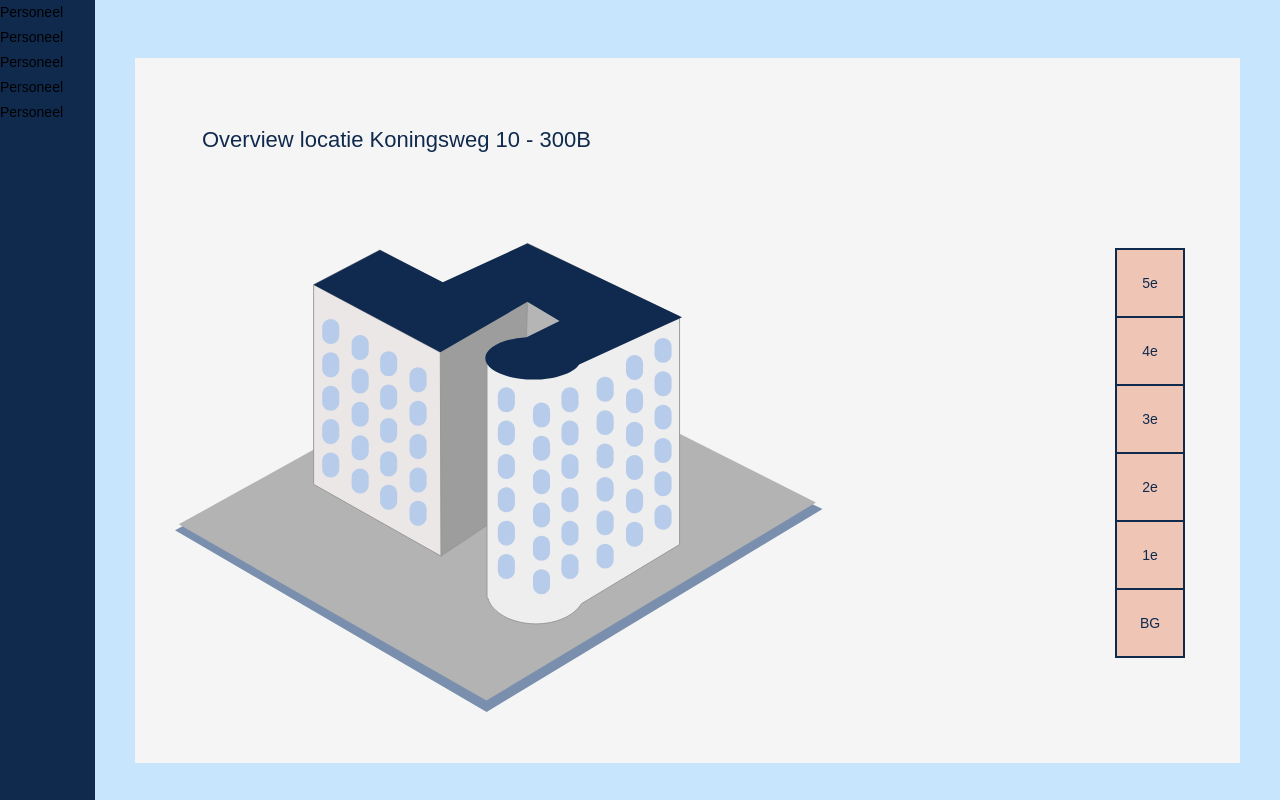
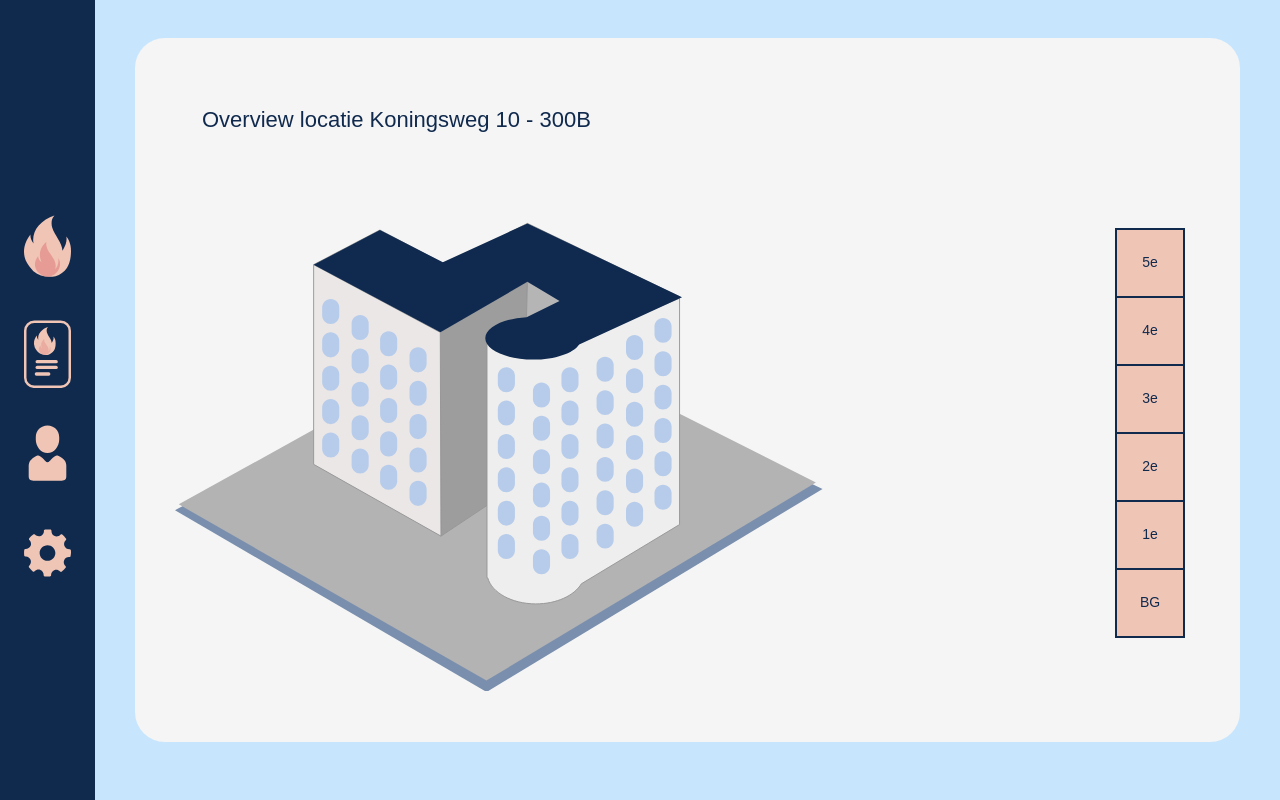
Before and after one commit to GuidovdRiet/blackbox, a Next.js app in the folder app/: page / in a window 1280 px wide. Built offline with nearby package versions, Linux system fonts and the light colour scheme.

Commit message:
Setup navigation

```diff
--- a/app/components/cards/BuildingCard.js
+++ b/app/components/cards/BuildingCard.js
@@ -59,6 +59,7 @@ const Wrapper = styled.div`
   width: 100%;
   display: flex;
   flex-direction: column;
+  border-radius: 30px;
   .location {
     color: ${({ theme }) => theme.darkBlue};
     font-weight: 500;
--- a/app/components/global/AppLayout.js
+++ b/app/components/global/AppLayout.js
@@ -4,26 +4,34 @@ import { oneOfType, arrayOf, node, string } from "prop-types";
 
 // Components
 import { Container } from "./PageLayout";
+import Icon from "../media/icons";
 
 const AppLayout = ({ children }) => {
   return (
     <Layout>
       <Nav>
-        <Link>
-          <a>Personeel</a>
-        </Link>
-        <Link>
-          <a>Personeel</a>
-        </Link>
-        <Link>
-          <a>Personeel</a>
-        </Link>
-        <Link>
-          <a>Personeel</a>
-        </Link>
-        <Link>
-          <a>Personeel</a>
-        </Link>
+        <div className="link-wrapper">
+          <Link href="/">
+            <a className="icon-link">
+              <Icon __type="fire" />
+            </a>
+          </Link>
+          <Link href="/fireInfo">
+            <a className="icon-link">
+              <Icon __type="fireInfo" />
+            </a>
+          </Link>
+          <Link href="/team">
+            <a className="icon-link">
+              <Icon __type="user" />
+            </a>
+          </Link>
+          <Link href="/settings">
+            <a className="icon-link">
+              <Icon __type="settings" />
+            </a>
+          </Link>
+        </div>
       </Nav>
       <Wrapper>{children}</Wrapper>
     </Layout>
@@ -44,6 +52,10 @@ const Wrapper = styled.div`
   display: flex;
   flex: 1;
   margin-left: 95px;
+  height: 100vh;
+  display: flex;
+  justify-content: center;
+  align-items: center;
   @media (max-width: 960px) {
     flex-direction: column-reverse;
   }
@@ -53,9 +65,20 @@ const Nav = styled.div`
   width: 95px;
   height: 100vh;
   background-color: ${({ theme }) => theme.darkBlue};
-  display: flex;
-  flex-direction: column;
   left: 0;
   top: 0;
   position: fixed;
+  display: flex;
+  align-items: center;
+  .link-wrapper {
+    display: flex;
+    flex-direction: column;
+    width: 100%;
+    align-items: center;
+  }
+  .icon-link {
+    width: 47px;
+    max-height: 65px;
+    margin: 20px 0;
+  }
 `;
--- a/app/components/global/PageLayout.js
+++ b/app/components/global/PageLayout.js
@@ -23,5 +23,4 @@ export const Container = styled.main`
   max-width: 1200px;
   margin: 0 auto;
   position: relative;
-  margin-top: 4.5%;
 `;
--- a/app/components/media/icons/FireIcon.js
+++ b/app/components/media/icons/FireIcon.js
@@ -1,6 +1,6 @@
-const Fire = () => {
+const Fire = ({ ...props }) => {
   return (
-    <svg xmlns="http://www.w3.org/2000/svg" viewBox="0 0 43 57">
+    <svg {...props} xmlns="http://www.w3.org/2000/svg" viewBox="0 0 43 57">
       <g fillRule="nonzero" fill="none">
         <path
           d="M8.624 51.44c-2.622-2.921-5.243-5.959-6.911-9.58C.045 38.003-.432 33.563.402 29.357c.834-4.206 2.74-8.178 5.481-11.567-.238 2.921.834 5.959 2.86 8.179-1.192-5.608.715-11.684 4.528-16.123 3.813-4.44 9.056-7.36 14.537-9.347-2.74 2.804-3.098 7.244-2.026 10.982 1.072 3.739 3.336 7.01 5.362 10.399 2.026 3.388 3.932 6.893 4.051 10.748 1.073-1.986 2.264-3.972 2.98-6.192.714-2.22 1.072-4.556.476-6.776 2.145 2.57 3.336 5.14 3.932 8.412.596 3.271.477 6.66.12 9.93-.478 3.622-1.43 7.361-3.456 10.399-2.383 3.622-6.196 6.192-10.367 7.594-7.388 1.285-14.656.234-20.256-4.557z"
--- a/app/components/media/icons/FireInfoIcon.js
+++ b/app/components/media/icons/FireInfoIcon.js
@@ -1,9 +1,8 @@
-const FireInfo = () => {
+const FireInfo = ({...props}) => {
   return (
     <svg
       xmlns="http://www.w3.org/2000/svg"
-      width="57"
-      height="83"
+      {...props}
       viewBox="0 0 57 83"
     >
       <g transform="translate(0 .5)" fill="none" fillRule="evenodd">
--- a/app/components/media/icons/LocationIcon.js
+++ b/app/components/media/icons/LocationIcon.js
@@ -1,9 +1,8 @@
-const Fire = () => {
+const Fire = ({...props}) => {
   return (
     <svg
       xmlns="http://www.w3.org/2000/svg"
-      width="31"
-      height="45"
+      {...props}
       viewBox="0 0 31 45"
     >
       <path
--- a/app/components/media/icons/SettingsIcon.js
+++ b/app/components/media/icons/SettingsIcon.js
@@ -0,0 +1,12 @@
+const SettingsIcon = ({...props}) => {
+  return (
+    <svg xmlns="http://www.w3.org/2000/svg" {...props} viewBox="0 0 46 47">
+      <path
+        d="M45.9 20.9c-.1-.6-.8-1.1-1.5-1.1-2.1 0-4-1.2-4.8-3.2-.8-2-.3-4.2 1.3-5.7.5-.5.6-1.2.1-1.7-1.1-1.4-2.3-2.6-3.6-3.7-.5-.4-1.3-.4-1.7.1-1.4 1.5-3.8 2.1-5.7 1.3-2-.8-3.2-2.8-3.1-5 0-.7-.5-1.3-1.1-1.3-1.7-.2-3.5-.2-5.2 0-.7.1-1.2.6-1.1 1.3.1 2.1-1.2 4.1-3.1 4.9-1.9.8-4.3.2-5.7-1.3-.5-.5-1.2-.6-1.7-.1-1.6 1.1-2.8 2.3-3.9 3.7-.4.5-.4 1.3.1 1.7 1.6 1.4 2.1 3.8 1.3 5.7-.8 1.9-2.8 3.1-5 3.1-.7 0-1.2.5-1.3 1.1-.2 1.7-.2 3.5 0 5.2.1.6.8 1.1 1.5 1.1 2-.1 3.9 1.2 4.7 3.2.8 2 .3 4.2-1.3 5.7-.5.6-.6 1.3-.1 1.9 1.1 1.4 2.3 2.6 3.6 3.7.5.4 1.3.4 1.8-.1 1.4-1.5 3.8-2.1 5.7-1.3 2 .8 3.2 2.8 3.1 5 0 .7.5 1.3 1.1 1.3.9.1 1.8.2 2.6.2s1.7 0 2.5-.1c.7-.1 1.2-.6 1.1-1.3-.1-2.1 1.2-4.1 3.1-4.9 1.9-.8 4.3-.2 5.7 1.3.5.5 1.2.6 1.7.1 1.4-1.1 2.6-2.3 3.7-3.7.4-.5.4-1.3-.1-1.7-1.6-1.4-2.1-3.8-1.3-5.7.8-1.9 2.7-3.1 4.7-3.1h.3c.7.1 1.3-.5 1.3-1.1.4-2 .5-3.7.3-5.5zM23 31.2c-4.2 0-7.7-3.4-7.7-7.7 0-4.2 3.4-7.7 7.7-7.7 4.2 0 7.7 3.4 7.7 7.7 0 4.3-3.4 7.7-7.7 7.7z"
+        fill="#efc5b6"
+      />
+    </svg>
+  );
+};
+
+export default SettingsIcon;
--- a/app/components/media/icons/UserIcon.js
+++ b/app/components/media/icons/UserIcon.js
@@ -1,9 +1,8 @@
-const Fire = () => {
+const Fire = ({ ...props }) => {
   return (
     <svg
       xmlns="http://www.w3.org/2000/svg"
-      width="46"
-      height="55"
+      {...props}
       viewBox="0 0 46 55"
     >
       <path
```
Also changed, not shown: app/pages/fireInfo.js (added, +7 -0 lines), app/pages/settings.js (added, +7 -0 lines), app/pages/team.js (added, +7 -0 lines).
